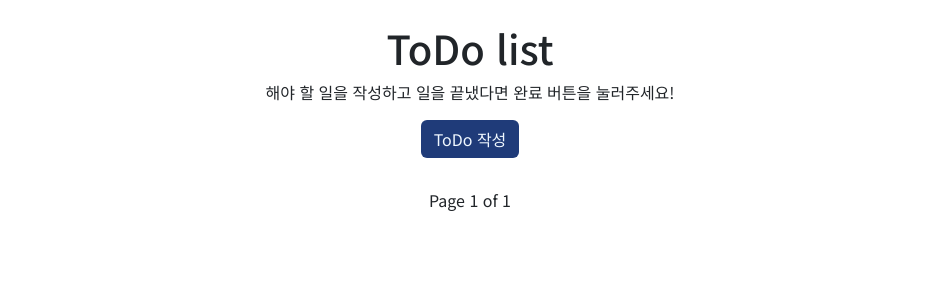
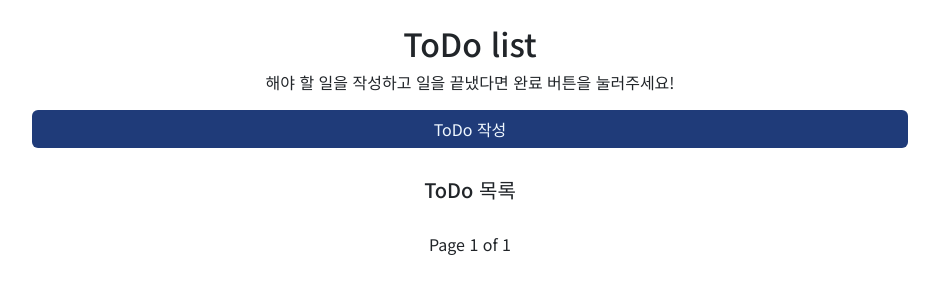
Before and after one commit to mrcocoball/To-Dolist, a Django app: page /todos/ in a window 1280 px wide. Shown: the part 56-356 px from the top of the page, without its empty margins (170-1109 px from the left). Run offline with Django 4.2, Linux system fonts and the light colour scheme; data that the repository does not hold is empty.

Commit message:
#16 - todos 템플릿 수정

```diff
--- a/todos/templates/todos.html
+++ b/todos/templates/todos.html
@@ -4,24 +4,30 @@
 
 {% block content %}
 <div class="todo_header">
-    <h1>ToDo list</h1>
+    <h2>ToDo list</h2>
     <p>해야 할 일을 작성하고 일을 끝냈다면 완료 버튼을 눌러주세요!</p>
+    <div>
         <a href="{% url 'todos:write' %}">
-        <button type="button" class="btn btn-create">ToDo 작성</button>
+            <button type="button" class="w-100 btn btn-create">ToDo 작성</button>
         </a>
+    </div>
 </div>
 
 <div class="todo_body">
+    <div>
+        <h5>ToDo 목록</h5>
+    </div>
+
     {% for todo in todos %}
     {% if todo.is_complete%}
-    <div class="p-6 rounded" style="padding-block: 15px; padding-inline: 15px; margin-bottom: 10px; text-align: left; background-color: #8195d3;">
+    <div class="p-6 rounded completed_todo">
     {% else %}
-    <div class="p-6 rounded" style="padding-block: 15px; padding-inline: 15px; margin-bottom: 10px; text-align: left; background-color: #f0f4ff;">
+    <div class="p-6 rounded not_completed_todo">
     {% endif %}
         <div class="todo_box">
             <small>{{ todo.created_at | date:"y-m-d"}}</small>
             <a href='{{ todo.get_absolute_url }}'>
-                <h6>{{ todo.description }}</h6>
+                <h6>{{ todo.title }}</h6>
             </a>
             <div class="button_list">
                 {% if todo.owner == user %}
@@ -34,7 +40,7 @@
                 </a>
 
                 {% if todo.is_complete %}
-                    <button type="button" class="btn btn-complete">완료</button>
+                    <button type="button" class="btn btn-completed">완료</button>
                 {% else %}
                 <a href="./{{ todo.id }}/complete/">
                     <button type="button" class="btn btn-complete">완료</button>
@@ -47,7 +53,8 @@
     {% endfor %}
 </div>
 
-<div>
+<div class="d-flex justify-content-center">
+    <ul class="pagination justify-content-center"></ul>
         <span>
             {% if page_obj.has_previous %}
                 <a href="?page={{ page_obj.previous_page_number }}">
@@ -64,6 +71,7 @@
                 </a>
             {% endif %}
         </span>
+    </ul>
 </div>
 
 {% endblock %}
```
Lines whose indentation alone changed are shown as unchanged.
